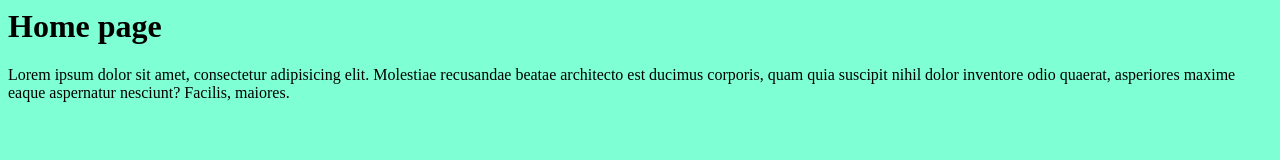
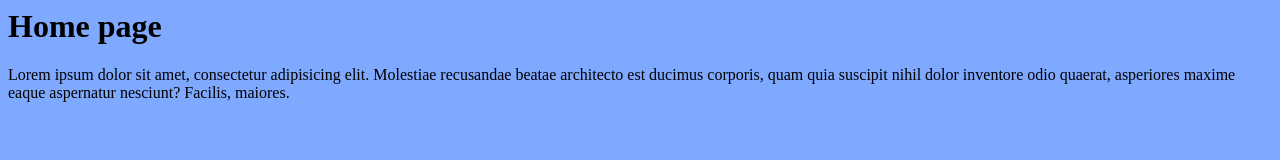
Before and after one commit to kake9857/git-workshop, a plain HTML site: page index.html in a window 1280 px wide. Drawn offline with Linux system fonts and the light colour scheme.

Commit message:
edit website background

```diff
--- a/css/style.css
+++ b/css/style.css
@@ -1,3 +1,3 @@
 body {
-background-color: aquamarine;
+background-color: rgb(127, 168, 255);
 }
```
